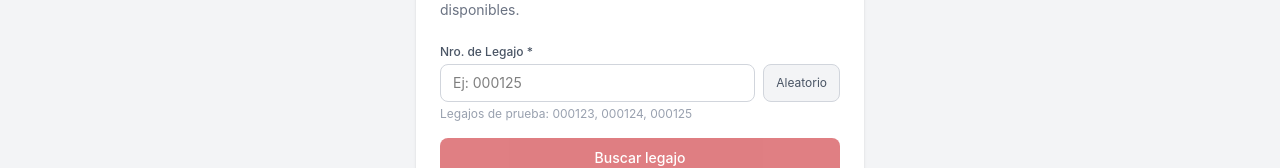
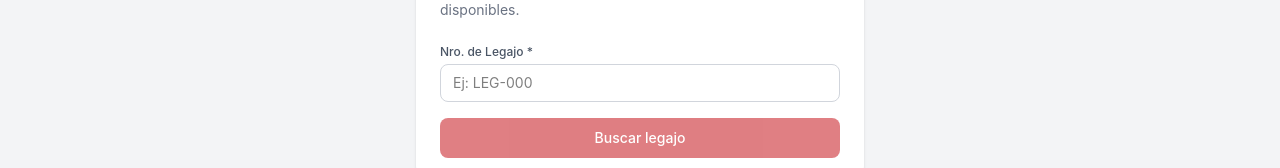
Before and after one commit to anahi-luna/Modulo_Gestion_Academica, a React (Vite) app in the folder frontend/: page /inscripciones/inscripciones in a window 1280 px wide. Shown: the part 216-384 px from the top of the page. Built offline with nearby package versions, Linux system fonts and the light colour scheme; no server answers.

Commit message:
saco legajo aleatorio, y boton.

```diff
--- a/frontend/src/api/inscripcionesApi.js
+++ b/frontend/src/api/inscripcionesApi.js
@@ -21,7 +21,7 @@ export async function getListaDeInscripciones() {
 export async function getInscripcionPorId(id) {
     try{
         const response = await fetch(`${API_URL}/inscripciones/${id}`);
-        const data = await responde.json();
+        const data = await response.json();
         if(!response.ok){
             throw new Error("No se pudo obtener la inscripción")
         }
--- a/frontend/src/components/inscripciones/PasoLegajo.jsx
+++ b/frontend/src/components/inscripciones/PasoLegajo.jsx
@@ -5,7 +5,6 @@ export default function PasoLegajo({
     nroLegajo,
     onChange,
     onSubmit,
-    onGenerarAleatorio,
     error,
     cargando
 }) {
@@ -24,30 +23,15 @@ export default function PasoLegajo({
                         <label htmlFor="numero-legajo" className="block text-xs font-medium text-gray-600 mb-1">
                             Nro. de Legajo *
                         </label>
-                        <div className="flex gap-2">
                         <input
                             id="numero-legajo"
                             type="text"
                             value={nroLegajo}
                             onChange={onChange}
-                                placeholder="Ej: 000125"
-                                maxLength={6}
-                                className="flex-1 px-3 py-2 border border-gray-300 rounded-lg text-sm
+                            placeholder="Ej: LEG-000"
+                            className="w-full px-3 py-2 border border-gray-300 rounded-lg text-sm
                                        focus:outline-none focus:ring-2 focus:ring-red-300"
                         />
-                            <button
-                                type="button"
-                                onClick={onGenerarAleatorio}
-                                title="Generar legajo de prueba"
-                                className="px-3 py-2 bg-gray-100 hover:bg-gray-200 border border-gray-300
-                                           rounded-lg text-xs text-gray-600 transition-colors whitespace-nowrap"
-                            >
-                                Aleatorio
-                            </button>
-                        </div>
-                        <p className="text-xs text-gray-400 mt-1">
-                            Legajos de prueba: 000123, 000124, 000125
-                        </p>
                     </div>
 
                     {error && (
--- a/frontend/src/pages/Inscripciones.jsx
+++ b/frontend/src/pages/Inscripciones.jsx
@@ -1,6 +1,7 @@
 // Vista del alumno para solicitar una inscripción.
 // Maneja el estado y los handlers del flujo de 3 pasos.
 // Cada paso tiene su propio componente en components/inscripciones/.
+
 
 import { useState } from "react";
 import {
@@ -73,13 +74,6 @@ export default function Inscripciones() {
         setError(null);
     }
 
-    function handleGenerarAleatorio() {
-        const legajos = ["000123", "000124", "000125", "000126", "000127"];
-        const random = legajos[Math.floor(Math.random() * legajos.length)];
-        setNroLegajo(random);
-        setError(null);
-    }
-
     return (
         <div className="min-h-screen bg-gray-100">
             <main className="max-w-5xl mx-auto px-4 py-6">
@@ -91,7 +85,6 @@ export default function Inscripciones() {
                         nroLegajo={nroLegajo}
                         onChange={(e) => { setNroLegajo(e.target.value); setError(null); }}
                         onSubmit={handleBuscarLegajo}
-                        onGenerarAleatorio={handleGenerarAleatorio}
                         error={error}
                         cargando={cargando}
                     />
```
Lines whose indentation alone changed are shown as unchanged.
